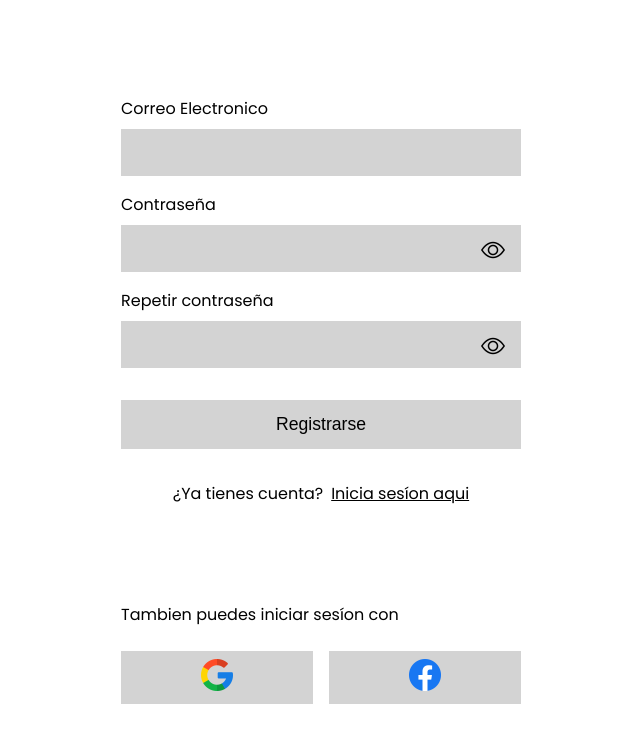
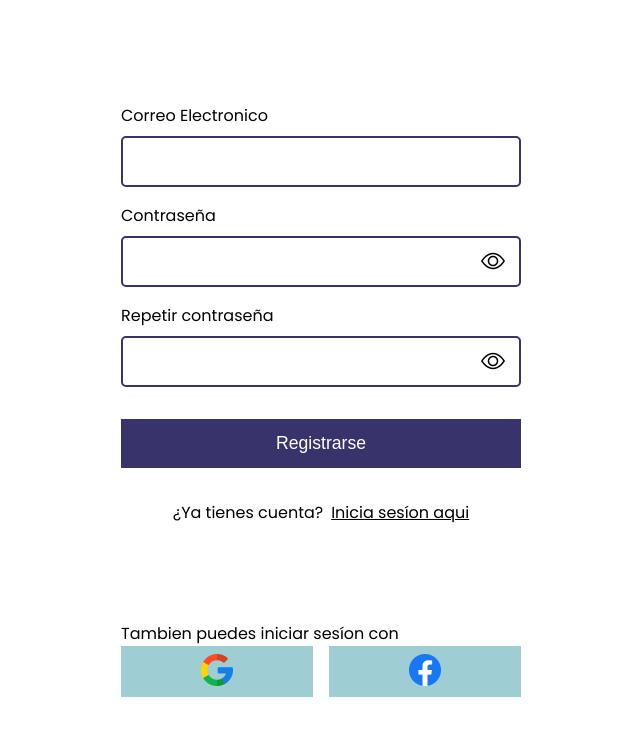
Before and after one commit to No-Country/c16-35-m-java, a React (Vite) app in the folder Client/: page /signup in a window 1280 px wide. Shown: the top 742 px of the page, without its empty margins (319-959 px from the left). Built offline with nearby package versions, Linux system fonts and the light colour scheme.

Commit message:
Estilos en el signup

```diff
--- a/Client/src/assets/SignUp/BotonesRedes.scss
+++ b/Client/src/assets/SignUp/BotonesRedes.scss
@@ -4,12 +4,9 @@
     gap: 1rem;
     & button{
         width: 12rem;
+        background-color: var(--color-tertiary);
         padding: 0.5rem 1rem;
         cursor: pointer;
-        transition: all 250ms ease;
-        &:hover {
-        background-color: rgb(156, 154, 154)
-        }
     }
     & img{
         width: 2rem;
--- a/Client/src/assets/SignUp/SignUp.scss
+++ b/Client/src/assets/SignUp/SignUp.scss
@@ -17,7 +17,8 @@
         position: relative;
     }
     & input{
-        background-color:lightgrey;
+        border: 2px solid var(--color-primary);
+        border-radius: 5px;
         width:25rem;
         padding:1rem;
     }
@@ -30,19 +31,17 @@
             font-size: 1.5rem;
         }
     }
-    & button {
-        background-color: lightgrey;
+    & .btn-form {
+        background-color: var(--color-primary);
         width: 25rem;
         padding: 0.9rem;
         margin-top: 1.5rem;
+        color: white;
         cursor: pointer;
         font-size: var(--font-poppins);
         font-weight: 400;
         font-size: 1.1rem;
         transition: all 250ms ease;
-        &:hover {
-        background-color: rgb(156, 154, 154)
-        }
     }
 
     & .signup-error{
--- a/Client/src/sass/abstracts/_variables.scss
+++ b/Client/src/sass/abstracts/_variables.scss
@@ -5,7 +5,7 @@
   --font-poppins: "Poppins", sans-serif;
 
   /*colors*/
-  --color-primary: #026463;
+  --color-primary: #38346b;
   --color-secondary: #fccd88;
-  --color-tertiary: #bbbdf6;
+  --color-tertiary: #9ecdd3;
 }
```
